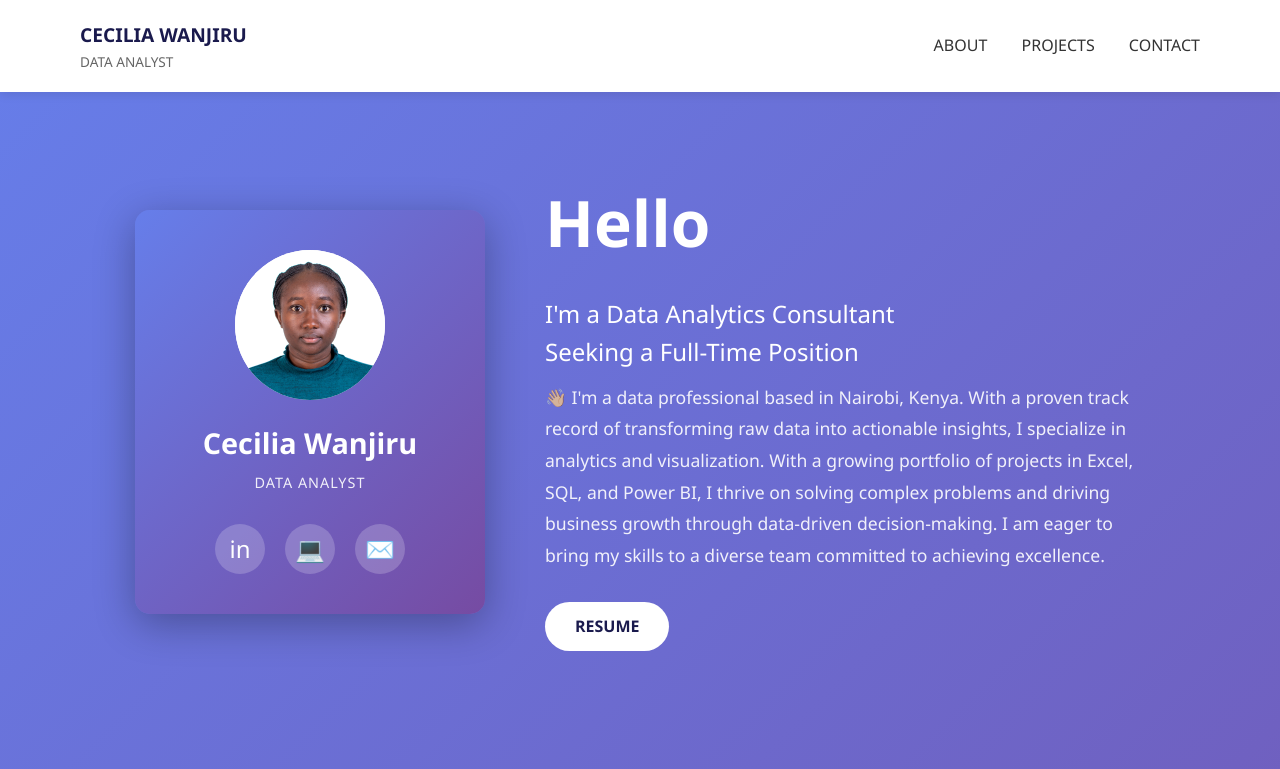
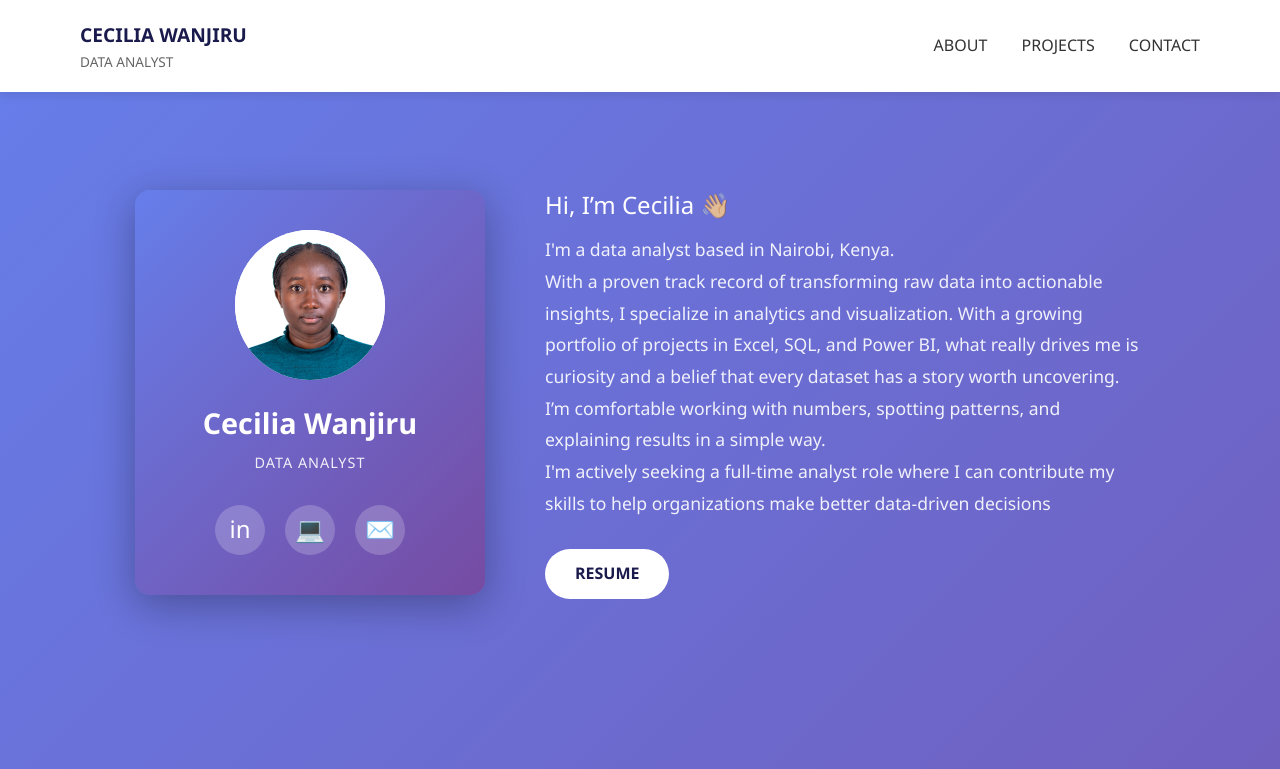
Before and after one commit to Cecilia-dn/myportfolio, a plain HTML site: page index.html in a window 1280 px wide. Shown: the top 769 px of the page. Drawn offline with Linux system fonts and the light colour scheme.

Commit message:
Update index.html

```diff
--- a/index.html
+++ b/index.html
@@ -399,10 +399,8 @@
             </div>
 
             <div class="hero-content">
-                <h1>Hello</h1>
-                <p class="tagline">I'm a Data Analytics Consultant<br>Seeking a Full-Time Position</p>
-                <p class="bio"> 👋🏼 I'm a data professional based in Nairobi, Kenya. With a proven track record of transforming raw data into actionable insights, I specialize in analytics and visualization. With a growing portfolio of projects in Excel, SQL, and Power BI, I thrive on solving complex problems and driving business growth through data-driven decision-making. I am eager to bring my skills to a diverse team committed to achieving excellence.</p>
-                <div class="cta-buttons">
+                <p class="tagline">Hi, I’m Cecilia 👋🏼</p>
+                <p class="bio"> I'm a data analyst based in Nairobi, Kenya. <br> With a proven track record of transforming raw data into actionable insights, I specialize in analytics and visualization. With a growing portfolio of projects in Excel, SQL, and Power BI, what really drives me is curiosity and a belief that every dataset has a story worth uncovering. I’m comfortable working with numbers, spotting patterns, and explaining results in a simple way.<br> I'm actively seeking a full-time analyst role where I can contribute my skills to help organizations make better data-driven decisions<div class="cta-buttons">
                     <a href="./resume.pdf" class="btn btn-primary">RESUME</a>
 
                 </div>
```
